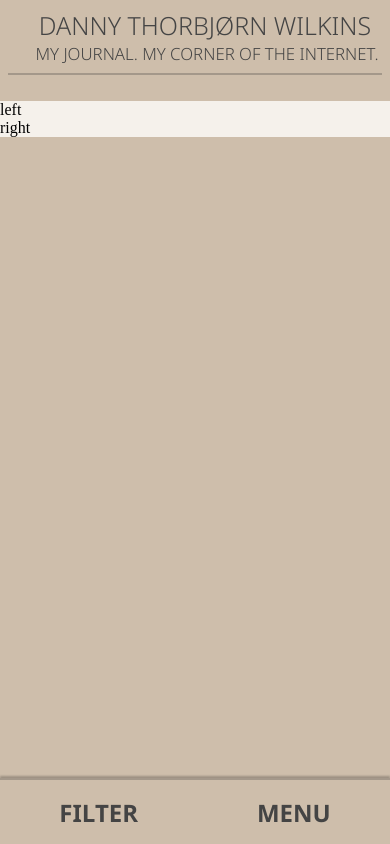
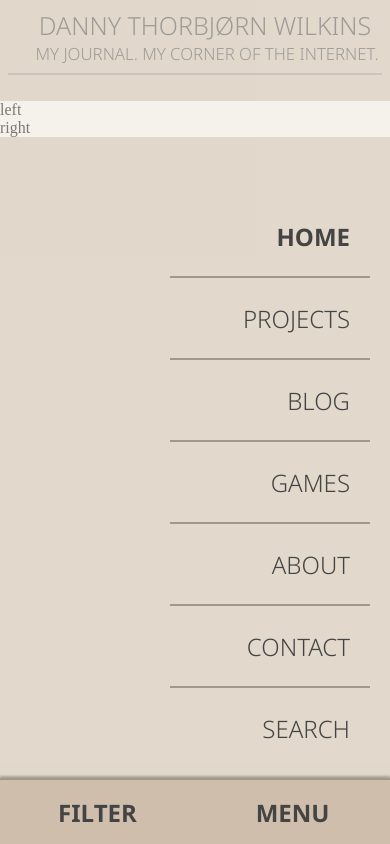
Before and after one commit to denforlatte/personal-site-3, a Gatsby site: page / in a window 390 px wide. Both pictures are taken after a click on the button "MENU". Built offline with nearby package versions, Linux system fonts and the light colour scheme; Gatsby itself is replaced by a stand-in of ours.

Commit message:
Add rough mobile overlay menu

```diff
--- a/src/components/Header/Header.js
+++ b/src/components/Header/Header.js
@@ -1,4 +1,4 @@
-import React from "react";
+import React, { useState } from "react";
 import PropTypes from "prop-types";
 import { graphql, Link, useStaticQuery } from "gatsby";
 import Img from 'gatsby-image';
@@ -6,24 +6,25 @@ import styles from "./header.module.scss";
 
 import SocialLinks from './SocialLinks';
 import MobileNav from '../MobileNav';
+import MobileMenu from '../MobileMenu';
 
 const Header = ({ location }) => {
+  const [isMenuOpen, setIsMenuOpen] = useState(false);
   const data = useStaticQuery(query);
+  const links = ["Home", "Projects", "Blog", "Games", "About", "Contact", "Search"];
 
-  const generateNavLinks = () => {
-    const items = ["Home", "Projects", "Blog", "Games", "About", "Contact", "Search"];
-
-    return items.map(item => {
-      const url = item === 'Home' ? '/' : '/' + item.toLowerCase();
+  const generateNavLinks = () => (
+    links.map(link => {
+      const url = link === 'Home' ? '/' : '/' + link.toLowerCase();
       const isActive = location.pathname === url;
-      const className = isActive ? styles.navItemActive : styles.navItem;
+      const className = isActive ? styles.navLinkActive : styles.navLink;
 
       return (
-      <li key={item}>
-        <Link to={url} className={className}>{item}</Link>
+      <li key={link}>
+        <Link to={url} className={className}>{link}</Link>
       </li>
     )})
-  }
+  )
 
   return (
     <header className={styles.header}>
@@ -38,7 +39,8 @@ const Header = ({ location }) => {
       <nav className={styles.navbar}>
         {generateNavLinks()}
       </nav>
-      <MobileNav />
+      <MobileNav setIsMenuOpen={setIsMenuOpen} isMenuOpen={isMenuOpen}/>
+      {isMenuOpen && <MobileMenu  links={links} location={location} isMenuOpen={isMenuOpen}/>}
     </header>
   );
 };
--- a/src/components/Header/header.module.scss
+++ b/src/components/Header/header.module.scss
@@ -41,11 +41,11 @@
   padding-bottom: 6px;
 }
 
-.navItem {
+.navLink {
   text-transform: uppercase;
 }
 
-.navItemActive {
+.navLinkActive {
   font-family: $font-primary-bold;
   text-transform: uppercase;
 }
--- /dev/null
+++ b/src/components/MobileMenu/MobileMenu.js
@@ -0,0 +1,37 @@
+import React from "react";
+import PropTypes from "prop-types";
+import { Link } from "gatsby";
+
+import styles from "./mobileMenu.module.scss";
+
+const MobileMenu = ({ links, location }) => {
+  const generateNavLinks = () =>
+    links.map(link => {
+      const url = link === "Home" ? "/" : "/" + link.toLowerCase();
+      const isActive = location.pathname === url;
+      const className = isActive
+        ? styles.navLink + " " + styles.navLinkActive
+        : styles.navLink;
+
+      return (
+        <li key={link} className={styles.navListItem}>
+          <Link to={url} className={className}>
+            {link}
+          </Link>
+        </li>
+      );
+    });
+
+  return (
+    <nav className={styles.overlay}>
+      <ul className={styles.navList}>{generateNavLinks()}</ul>
+    </nav>
+  );
+};
+
+MobileMenu.propTypes = {
+  links: PropTypes.array.isRequired,
+  location: PropTypes.object.isRequired,
+};
+
+export default MobileMenu;
--- /dev/null
+++ b/src/components/MobileMenu/index.js
@@ -0,0 +1 @@
+export { default } from './MobileMenu';
--- /dev/null
+++ b/src/components/MobileMenu/mobileMenu.module.scss
@@ -0,0 +1,48 @@
+@import '../../variables';
+
+.overlay {
+  align-items: flex-end;
+  background-color: rgba($color: $colour-background-relief, $alpha: 0.5);
+  display: flex;
+  justify-content: flex-end;
+  position: fixed;
+  top: 0;
+  right: 0;
+  bottom: 0;
+  left: 0;
+  z-index: 80;
+}
+
+.navList {
+  list-style: none;
+  width: 200px;
+  margin-right: 20px;
+  padding-bottom: 60px;
+
+  > li + li {
+    border-top: 2px solid $colour-primary;
+  }
+}
+
+.navListItem {
+  align-items: center;
+  display: flex;
+  height: 80px;
+  justify-content: flex-end;
+}
+
+.navLink {
+  font-size: 24px;
+  padding: 20px;
+  text-transform: uppercase;
+}
+
+.navLinkActive {
+  font-family: $font-primary-bold;
+}
+
+@media screen and (min-width: $breakpoint) {
+  .overlay {
+    display: none;
+  }
+}
--- a/src/components/MobileNav/MobileNav.js
+++ b/src/components/MobileNav/MobileNav.js
@@ -1,14 +1,22 @@
 import React from "react";
+import PropTypes from "prop-types";
 
-import styles from './mobileNav.module.scss';
+import styles from "./mobileNav.module.scss";
 
-const MobileNav = () => {
+const MobileNav = ({ setIsMenuOpen, isMenuOpen }) => {
+  const handleMenuClick = () => setIsMenuOpen(!isMenuOpen)
+
   return (
     <div className={styles.mobileNav}>
       <button>Filter</button>
-      <button>Menu</button>
+      <button onClick={handleMenuClick}>Menu</button>
     </div>
   );
 };
 
+MobileNav.propTypes = {
+  setIsMenuOpen: PropTypes.func.isRequired,
+  isMenuOpen: PropTypes.bool.isRequired,
+}
+
 export default MobileNav;
--- a/src/components/MobileNav/mobileNav.module.scss
+++ b/src/components/MobileNav/mobileNav.module.scss
@@ -10,6 +10,7 @@
   width: 100vw;
   justify-content: space-around;
   position: absolute;
+  z-index: 99;
 
   > button {
     background-color: transparent;
@@ -17,7 +18,9 @@
     color: $colour-font-main;
     font-family: $font-primary-bold;
     font-size: 24px;
+    cursor: pointer;
     text-transform: uppercase;
+    width: 50%;
   }
 }
 
```
